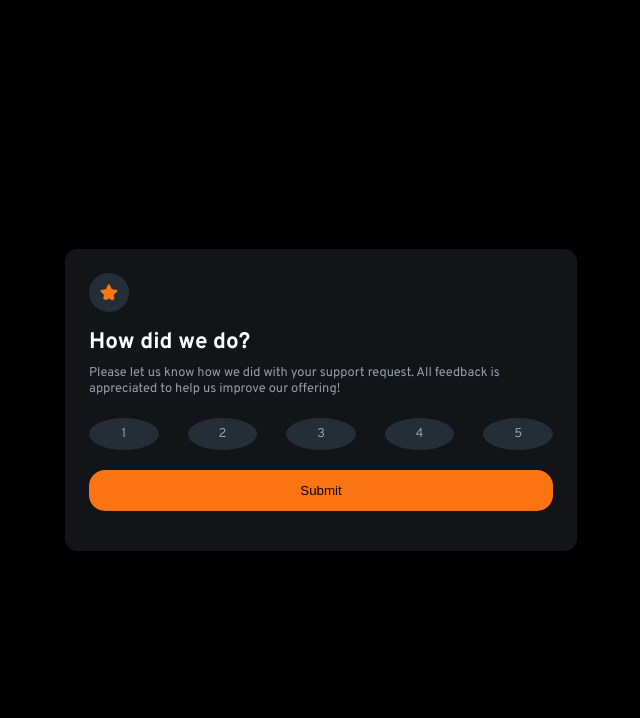
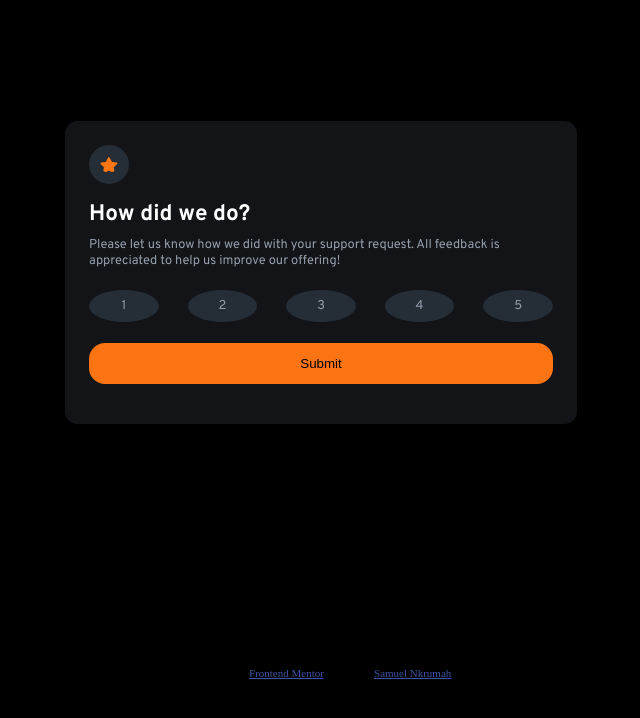
Before and after one commit to nanayaww/FrontendMentor-Challenges, a plain HTML site: page interactive-rating-component/index.html in a window 1280 px wide. Shown: the whole page, without its empty margins (319-959 px from the left). Drawn offline with Linux system fonts and the light colour scheme.

Commit message:
Uncommented the attribution div in the HTML

```diff
--- a/interactive-rating-component/index.html
+++ b/interactive-rating-component/index.html
@@ -3,7 +3,6 @@
   <head>
     <meta charset="UTF-8" />
     <meta name="viewport" content="width=device-width, initial-scale=1.0" />
-    <!-- displays site properly based on user's device -->
 
     <link
       rel="icon"
@@ -20,10 +19,8 @@
     <title>Frontend Mentor | Interactive rating component</title>
     <link rel="stylesheet" href="style.css" />
 
-    <!-- <style>
-    .attribution { font-size: 11px; text-align: center; }
-    .attribution a { color: hsl(228, 45%, 44%); }
-  </style> -->
+
+
   </head>
   <body>
     <main id="container">
@@ -48,10 +45,10 @@
     </main>
 
 
-    <!-- <div class="attribution">
+    <div class="attribution">
     Challenge by <a href="https://www.frontendmentor.io?ref=challenge" target="_blank">Frontend Mentor</a>.
-    Coded by <a href="#">Your Name Here</a>.
-  </div> -->
+    Coded by <a href="#">Samuel Nkrumah</a>.
+  </div>
 
     <script src="/index.js"></script>
   </body>
--- a/interactive-rating-component/style.css
+++ b/interactive-rating-component/style.css
@@ -153,8 +153,6 @@ main {
   margin-bottom: 2rem;
 }
 
-
-
 .thank-you-message {
   display: grid;
   place-items: center;
@@ -162,14 +160,20 @@ main {
   color: var(--LightGrey);
 }
 
-
 .thank-you-message h2 {
   margin-bottom: 0.3em;
   color: var(--White);
 }
 
+.attribution {
+  font-size: 11px;
+  text-align: center;
+}
+.attribution a {
+  color: hsl(228, 45%, 44%);
+}
 
-@media only screen and (min-width : 765px) {
+@media only screen and (min-width: 765px) {
   body {
     width: 100%;
   }
```
Lines whose indentation alone changed are shown as unchanged.
